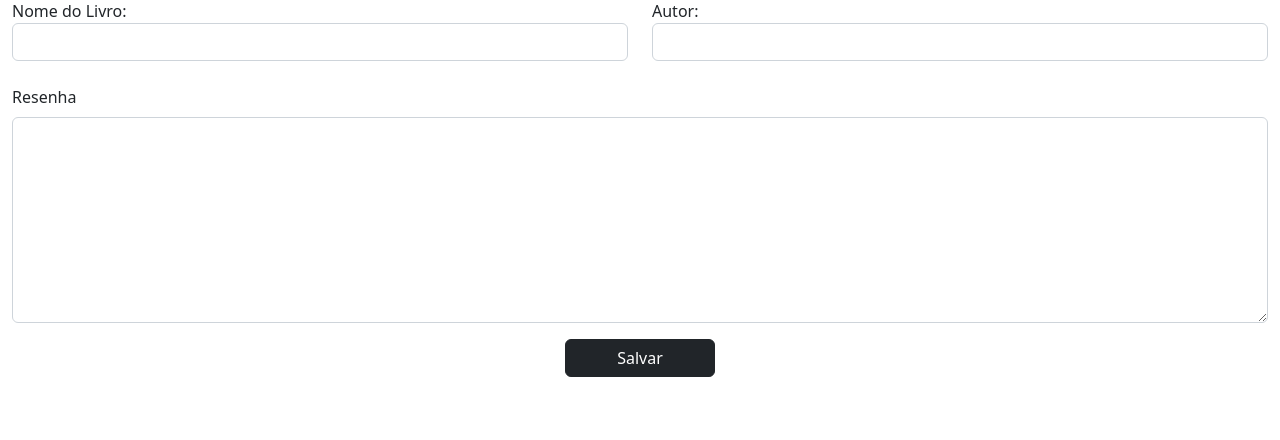
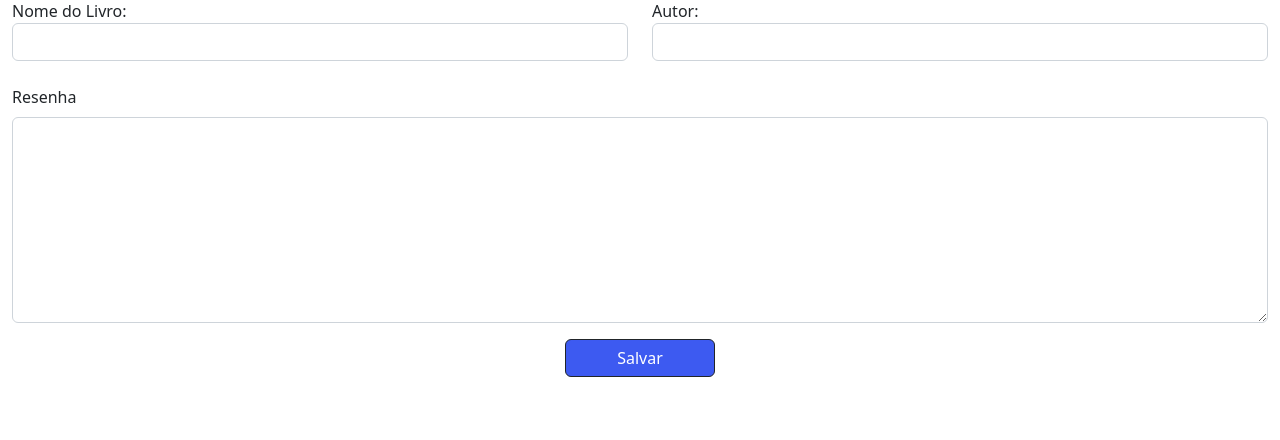
Before and after one commit to mariabrenneisen/artefatos-cristaos, a PHP site: page /Resenhas.html in a window 1280 px wide. Shown: the part 259-699 px from the top of the page. Run offline with PHP 8.4, Linux system fonts and the light colour scheme.

Commit message:
Update estilo.css

```diff
--- a/estilo.css
+++ b/estilo.css
@@ -11,3 +11,8 @@ body{
     background-color: #0E153A!important;
     color: white !important;
 }
+.botao_resenha
+{
+    background-color: #3D5AF1!important;
+    color: white !important;
+}
```
